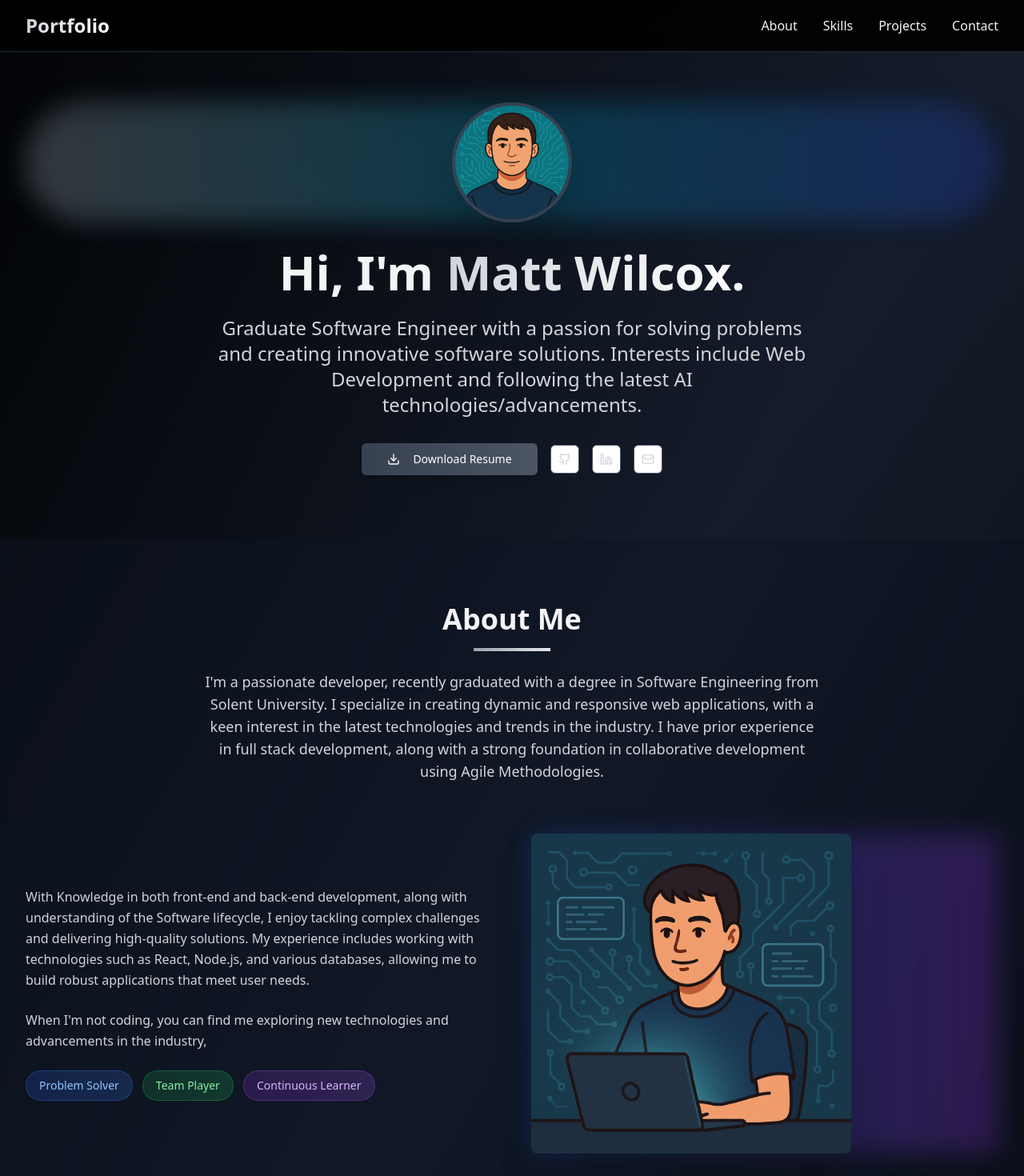
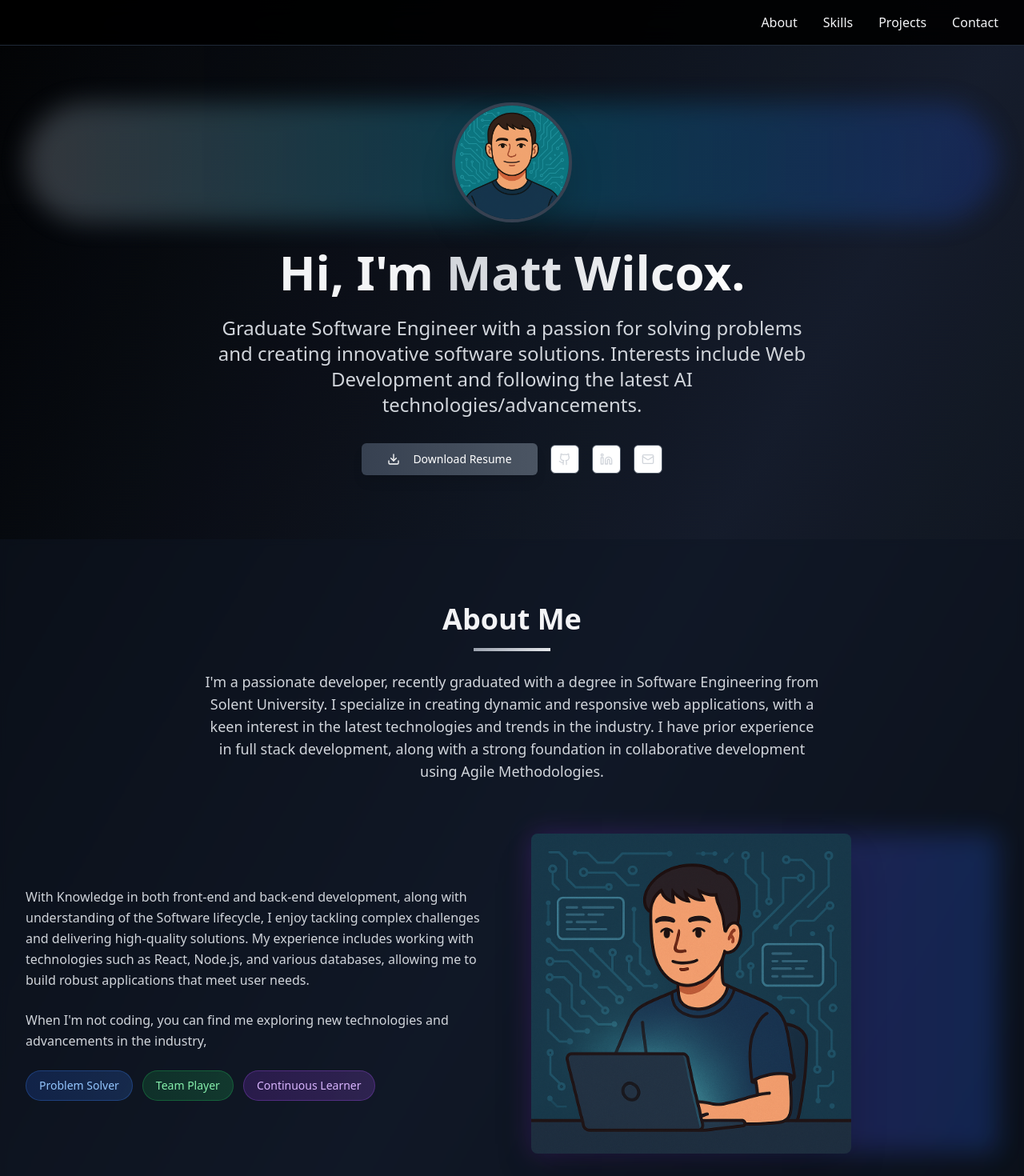
Before and after one commit to MattMW04/Matt-Wilcox-Portfolio-Site, a Next.js app: page / in a window 1280 px wide. Shown: the top 1470 px of the page at 80% size. Built offline with nearby package versions, Linux system fonts and the light colour scheme.

Commit message:
styling changes in header and about me

```diff
--- a/app/components/about-me.tsx
+++ b/app/components/about-me.tsx
@@ -33,7 +33,7 @@ export default function AboutMe() {
                             </div>
                         </div>
                         <div className="relative group">
-                            <div className="absolute inset-0 bg-gradient-to-r from-blue-600 to-purple-600 rounded-lg blur-lg opacity-25 group-hover:opacity-40 transition-opacity duration-300"></div>
+                            <div className="absolute inset-0 bg-gradient-to-r from-purple-600 to-blue-600 rounded-lg blur-lg opacity-25 group-hover:opacity-40 transition-opacity duration-300"></div>
                             <Image
                                 src="/AvatarCoding.png"
                                 alt="About me image- Avatar of Matt Wilcox coding"
--- a/app/components/header.tsx
+++ b/app/components/header.tsx
@@ -5,33 +5,34 @@ export default function Header() {
             <div className="max-w-7xl mx-auto px-4 sm:px-6 lg:px-8">
                 <div className="flex justify-between items-center py-4">
                     <div className="text-2xl font-bold bg-gradient-to-r from-gray-300 to-white bg-clip-text text-transparent">
-                        Portfolio
+
                     </div>
+
                     <div className="hidden md:flex space-x-8">
                         <a
                             href="#about"
-                            className=" text-gray-100 hover:text-gray-100 transition-colors duration-300 relative group"
+                            className=" text-gray-100 hover:text-blue-300 transition-colors duration-300 relative group"
                         >
                             About
                             <span className="absolute -bottom-1 left-0 w-0 h-0.5 bg-gray-100 transition-all duration-300 group-hover:w-full"></span>
                         </a>
                         <a
                             href="#skills"
-                            className="text-gray-100 hover:text-gray-100 transition-colors duration-300 relative group"
+                            className="text-gray-100 hover:text-blue-300 transition-colors duration-300 relative group"
                         >
                             Skills
                             <span className="absolute -bottom-1 left-0 w-0 h-0.5 bg-gray-100 transition-all duration-300 group-hover:w-full"></span>
                         </a>
                         <a
                             href="#projects"
-                            className="text-gray-100 hover:text-gray-100 transition-colors duration-300 relative group"
+                            className="text-gray-100 hover:text-blue-300 transition-colors duration-300 relative group"
                         >
                             Projects
                             <span className="absolute -bottom-1 left-0 w-0 h-0.5 bg-gray-100 transition-all duration-300 group-hover:w-full"></span>
                         </a>
                         <a
                             href="#contact"
-                            className="text-gray-100 hover:text-gray-100 transition-colors duration-300 relative group"
+                            className="text-gray-100 hover:text-blue-300 transition-colors duration-300 relative group"
                         >
                             Contact
                             <span className="absolute -bottom-1 left-0 w-0 h-0.5 bg-gray-100 transition-all duration-300 group-hover:w-full"></span>
```
